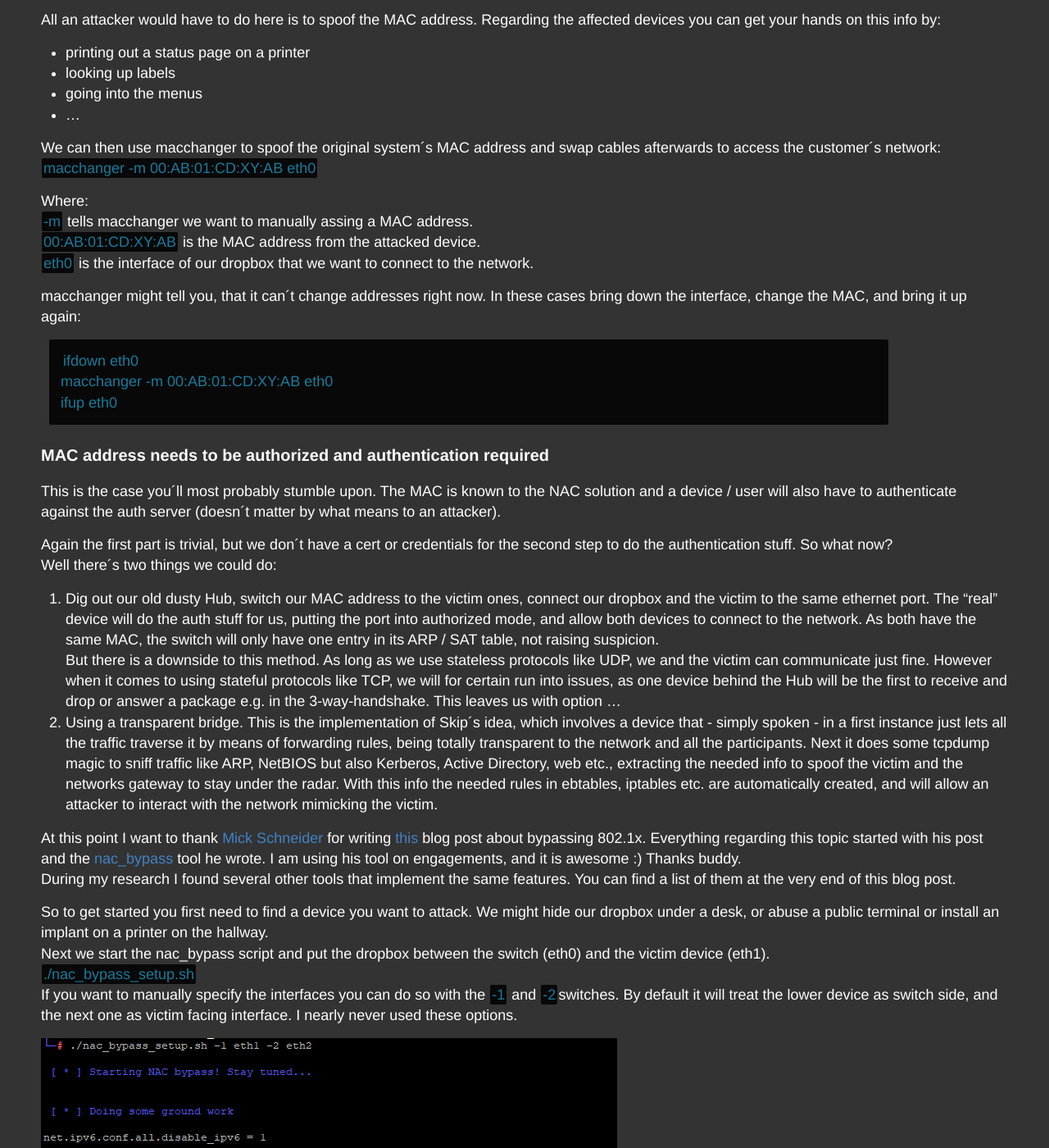
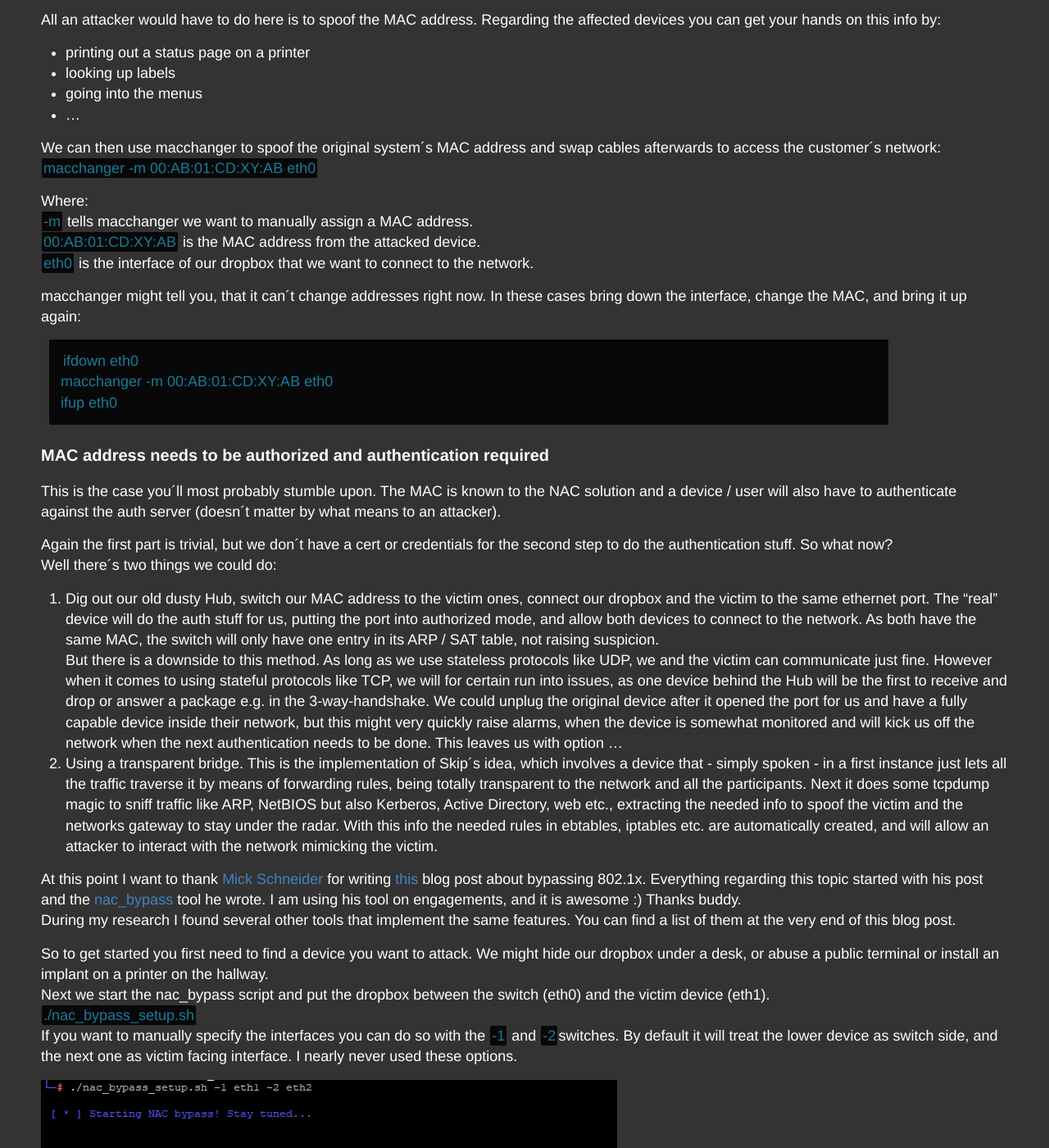
Before and after one commit to LuemmelSec/LuemmelSec.github.io, a Jekyll site: the page built from _posts/2021-06-05-I-got-99-problems-but-my-NAC-aint-one.md, in a window 1280 px wide and 1400 px high, scrolled down 5901 px. Shown: the whole window at 82% size. Built offline with Jekyll 4.4.1, drawn with Linux system fonts in a browser that asks for light colours; some of the changed text lies outside the part shown.

Commit message:
Update 2021-06-05-I-got-99-problems-but-my-NAC-aint-one.md

````diff
--- a/_posts/2021-06-05-I-got-99-problems-but-my-NAC-aint-one.md
+++ b/_posts/2021-06-05-I-got-99-problems-but-my-NAC-aint-one.md
@@ -137,7 +137,7 @@
 ```macchanger -m 00:AB:01:CD:XY:AB eth0```
 
 Where:
-```-m``` tells macchanger we want to manually assing a MAC address.
+```-m``` tells macchanger we want to manually assign a MAC address.
 ```00:AB:01:CD:XY:AB``` is the MAC address from the attacked device.
 ```eth0``` is the interface of our dropbox that we want to connect to the network.
 
@@ -155,7 +155,7 @@
 Again the first part is trivial, but we don´t have a cert or credentials for the second step to do the authentication stuff. So what now?
 Well there´s two things we could do:
 1. Dig out our old dusty Hub, switch our MAC address to the victim ones, connect our dropbox and the victim to the same ethernet port. The "real" device will do the auth stuff for us, putting the port into authorized mode, and allow both devices to connect to the network. As both have the same MAC, the switch will only have one entry in its ARP / SAT table, not raising suspicion.
-But there is a downside to this method. As long as we use stateless protocols like UDP, we and the victim can communicate just fine. However when it comes to using stateful protocols like TCP, we will for certain run into issues, as one device behind the Hub will be the first to receive and drop or answer a package e.g. in the 3-way-handshake. This leaves us with option ...
+But there is a downside to this method. As long as we use stateless protocols like UDP, we and the victim can communicate just fine. However when it comes to using stateful protocols like TCP, we will for certain run into issues, as one device behind the Hub will be the first to receive and drop or answer a package e.g. in the 3-way-handshake. We could unplug the original device after it opened the port for us and have a fully capable device inside their network, but this might very quickly raise alarms, when the device is somewhat monitored and will kick us off the network when the next authentication needs to be done. This leaves us with option ...
 2. Using a transparent bridge. This is the implementation of Skip´s idea, which involves a device that - simply spoken - in a first instance just lets all the traffic traverse it by means of forwarding rules, being totally transparent to the network and all the participants. Next it does some tcpdump magic to sniff traffic like ARP, NetBIOS but also Kerberos, Active Directory, web etc., extracting the needed info to spoof the victim and the networks gateway to stay under the radar. With this info the needed rules in ebtables, iptables etc. are automatically created, and will allow an attacker to interact with the network mimicking the victim.
 
 At this point I want to thank [Mick Schneider](https://twitter.com/0x6d69636b) for writing [this](https://www.scip.ch/?labs.20190207) blog post about bypassing 802.1x. Everything regarding this topic started with his post and the [nac_bypass](https://github.com/scipag/nac_bypass) tool he wrote. I am using his tool on engagements, and it is awesome :) Thanks buddy.
@@ -200,6 +200,7 @@
 
 Here´s some general advice I can provide in order to keep things as secure as possible:
 - If you have devices that get authenticated by MAC only -> separate them. Put them in a different VLAN or do microsegmentation and be 100% sure to reduce allowed resources to an absolute minimum. Keep these systems up-to-date, as they are easier to reach by an attacker, so to keep the attack surface as low as possible. If you are able to, get rid of devices that can´t do 802.1x. Also if possible use fingerprinting options inside your NAC, so that the MAC address is not the only criteria, but also open ports, stack fingerprints etc.
+- To minimize the Hub scenario, set up your environment to ask for re-authentication in smaller timeframes. Leaving ports open after a      successful 802.1x authentication for an hour will pose you to a much higher risk than 5 minutes.
 - If possible stick to MACSec. This will at least make it much harder for an attacker to gather the needed info to play MitM.
 - If you can´t do MACSec, it´ll be all about what can happen and what you see after an attacker is inside your network. Use triggers like:
   - Uncommon link up/downs on your switch
@@ -212,6 +213,16 @@
 - Don´t expose unneeded ports. Pull the cables in the rack for not in use ports, or disable them switch wise
 - Restrict access to the systems. If someone is not able to get in between, he can´t carry out attacks
 - Awareness - Train your employees to ask questions and inform you, when they see a suspicious device hanging from a printer or stuff like that.
+- I heard people say to use a per client VPN solution. However I am not quite sure if this will work. All the juicy info still needs to be plain text, so that routers are able - well - to route the packets. So an attacker will still be able to set up the transparent bridge. He will however not be able to reach the "other side" of the VPN. This again would need you to have ALL devices being capable of doing VPN and that´s not going to happen.
+
+# Closing words
+
+So that´s it folks. I hope you enjoyed this blog post.
+If you have 802.1x in place to secure your network, you should by now know that it is not that secure at all.
+If you know of further attacks or mitigations please let me know. Also feel free to correct my mistakes. You can reach me on twitter [@LuemmelSec](https://twitter.com/theluemmel).
+
+Happy hacking
+LuemmelSec
 
 # References
 
````
